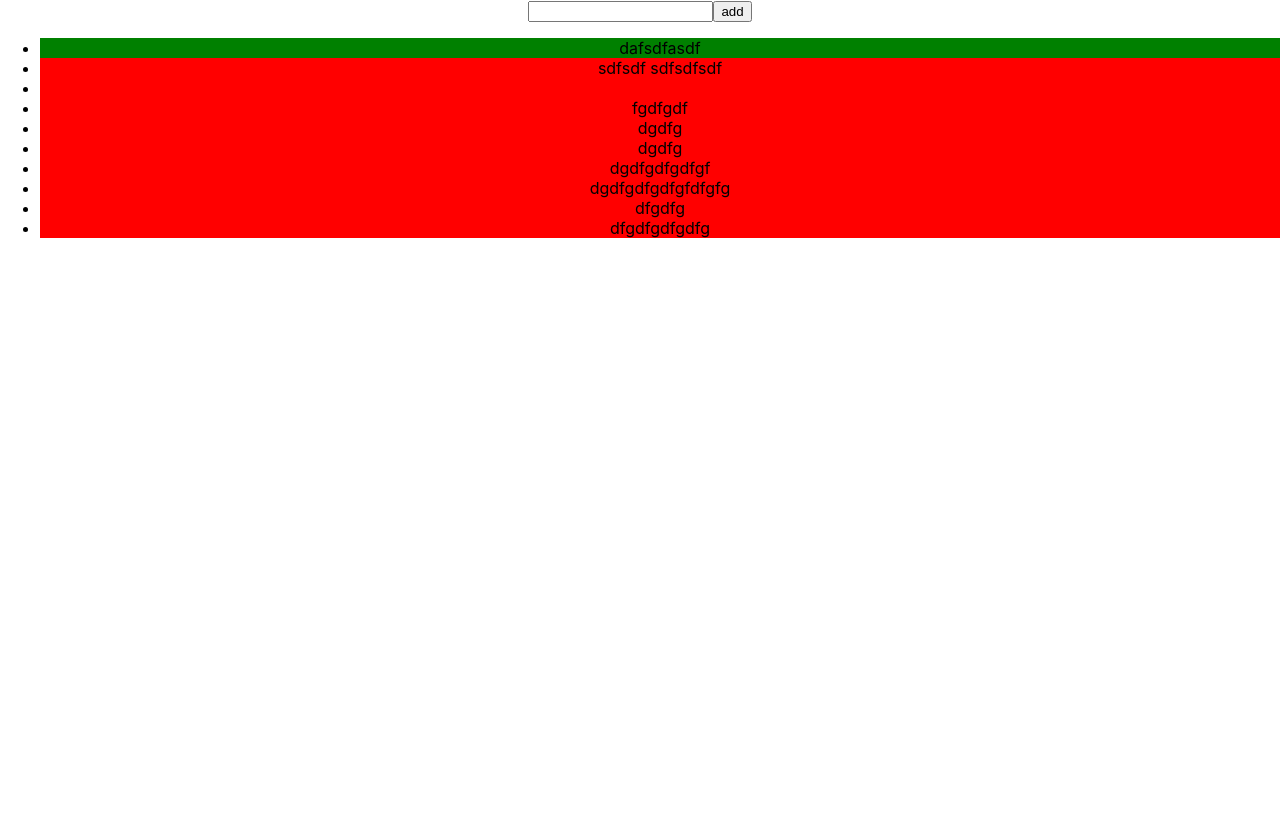
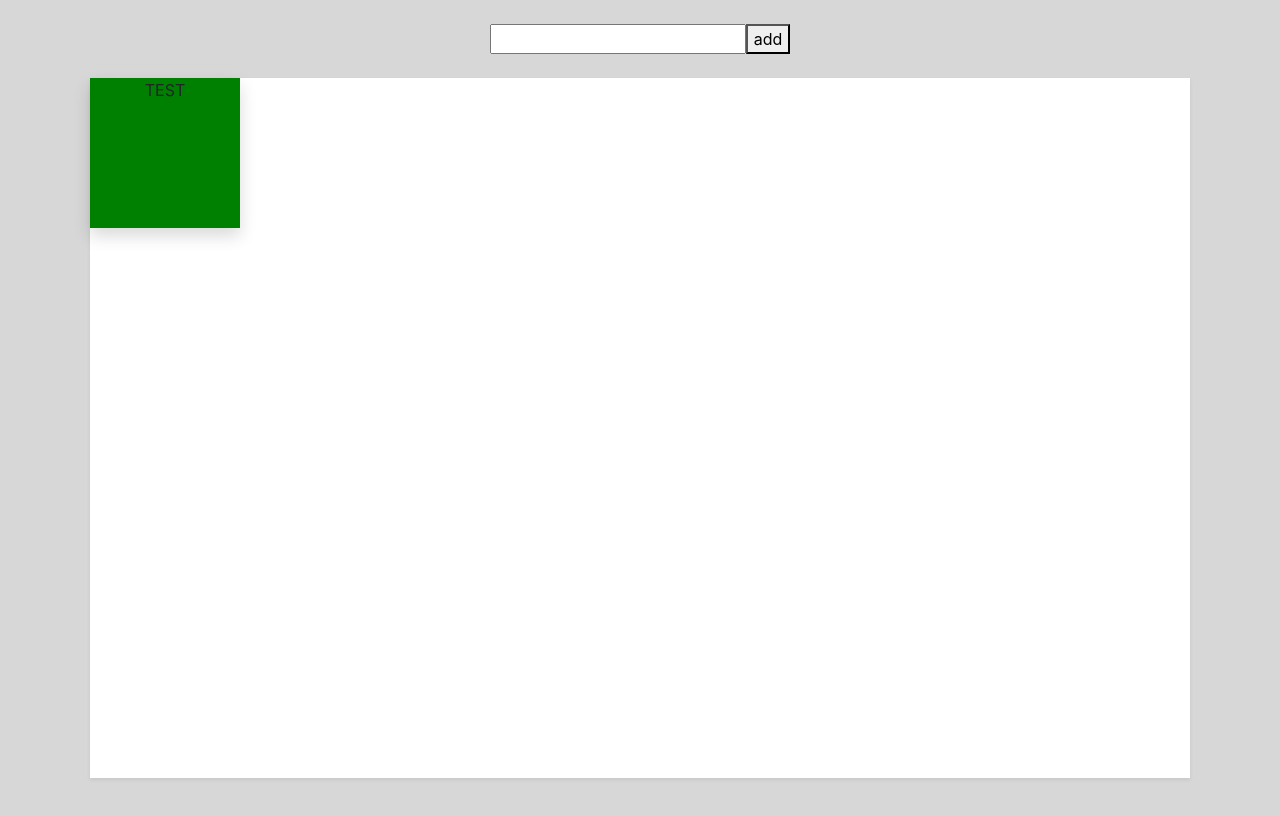
Before and after one commit to constantine-design/sticky-notes, a React (Create React App) app: page / in a window 1280 px wide. Built offline with nearby package versions, Linux system fonts and the light colour scheme; data requests are answered from the project's data file.

Commit message:
Moove on...

```diff
--- a/db.json
+++ b/db.json
@@ -1,54 +1,9 @@
 {
   "todos": [
     {
-      "title": "dafsdfasdf",
+      "title": "TEST",
       "isDone": true,
       "id": 4
-    },
-    {
-      "title": "sdfsdf sdfsdfsdf",
-      "isDone": false,
-      "id": 5
-    },
-    {
-      "title": "",
-      "isDone": false,
-      "id": 6
-    },
-    {
-      "title": "fgdfgdf",
-      "isDone": false,
-      "id": 7
-    },
-    {
-      "title": "dgdfg",
-      "isDone": false,
-      "id": 8
-    },
-    {
-      "title": "dgdfg",
-      "isDone": false,
-      "id": 9
-    },
-    {
-      "title": "dgdfgdfgdfgf",
-      "isDone": false,
-      "id": 10
-    },
-    {
-      "title": "dgdfgdfgdfgfdfgfg",
-      "isDone": false,
-      "id": 11
-    },
-    {
-      "title": "dfgdfg",
-      "isDone": false,
-      "id": 12
-    },
-    {
-      "title": "dfgdfgdfgdfg",
-      "isDone": false,
-      "id": 13
     }
   ]
 }
--- a/public/index.html
+++ b/public/index.html
@@ -5,39 +5,16 @@
     <link rel="icon" href="%PUBLIC_URL%/favicon.ico" />
     <meta name="viewport" content="width=device-width, initial-scale=1" />
     <meta name="theme-color" content="#000000" />
-    <meta
-      name="description"
-      content="Web site created using create-react-app"
-    />
+    <meta name="description" content="Web site created using create-react-app" />
     <link rel="apple-touch-icon" href="%PUBLIC_URL%/logo192.png" />
-    <!--
-      manifest.json provides metadata used when your web app is installed on a
-      user's mobile device or desktop. See https://developers.google.com/web/fundamentals/web-app-manifest/
-    -->
     <link rel="manifest" href="%PUBLIC_URL%/manifest.json" />
-    <!--
-      Notice the use of %PUBLIC_URL% in the tags above.
-      It will be replaced with the URL of the `public` folder during the build.
-      Only files inside the `public` folder can be referenced from the HTML.
-
-      Unlike "/favicon.ico" or "favicon.ico", "%PUBLIC_URL%/favicon.ico" will
-      work correctly both with client-side routing and a non-root public URL.
-      Learn how to configure a non-root public URL by running `npm run build`.
-    -->
-    <title>React App</title>
+    <title>Users App</title>
+    <link href="https://cdn.jsdelivr.net/npm/bootstrap@5.0.2/dist/css/bootstrap.min.css" rel="stylesheet" integrity="sha384-EVSTQN3/azprG1Anm3QDgpJLIm9Nao0Yz1ztcQTwFspd3yD65VohhpuuCOmLASjC" crossorigin="anonymous">
   </head>
   <body>
     <noscript>You need to enable JavaScript to run this app.</noscript>
     <div id="root"></div>
-    <!--
-      This HTML file is a template.
-      If you open it directly in the browser, you will see an empty page.
-
-      You can add webfonts, meta tags, or analytics to this file.
-      The build step will place the bundled scripts into the <body> tag.
-
-      To begin the development, run `npm start` or `yarn start`.
-      To create a production bundle, use `npm run build` or `yarn build`.
-    -->
+    <script src="https://cdn.jsdelivr.net/npm/@popperjs/core@2.9.2/dist/umd/popper.min.js" integrity="sha384-IQsoLXl5PILFhosVNubq5LC7Qb9DXgDA9i+tQ8Zj3iwWAwPtgFTxbJ8NT4GN1R8p" crossorigin="anonymous"></script>
+    <script src="https://cdn.jsdelivr.net/npm/bootstrap@5.0.2/dist/js/bootstrap.min.js" integrity="sha384-cVKIPhGWiC2Al4u+LWgxfKTRIcfu0JTxR+EQDz/bgldoEyl4H0zUF0QKbrJ0EcQF" crossorigin="anonymous"></script>
   </body>
 </html>
--- a/src/App.css
+++ b/src/App.css
@@ -1,3 +1,7 @@
+body {
+  background-color: #d7d7d7;
+}
+
 .App {
   text-align: center;
 }
--- a/src/App.js
+++ b/src/App.js
@@ -1,4 +1,3 @@
-import logo from './logo.svg';
 import './App.css';
 import { useState, useEffect } from 'react';
 import api from "./util/api";
@@ -30,9 +29,11 @@ function App() {
   }
 
   return (
-    <div className="App">
-      <input value={title} onChange={(e) => setTitle(e.target.value)}/>
-      <button type="button" onClick={saveTodo}>add</button>
+    <div className="App py-4">
+      <div className="container">
+        <input className="mb-4" value={title} onChange={(e) => setTitle(e.target.value)}/>
+        <button type="button" onClick={saveTodo}>add</button>
+      </div>
       <TodoList
         items={todos}
         onItemClick={onTodoClick}
--- a/src/TodoItem.jsx
+++ b/src/TodoItem.jsx
@@ -1,6 +1,10 @@
 const TodoItem = ({item, onClick}) => {
     return (
-        <li style={getStyles(item)} onClick={onClick.bind(null, item)}>
+        <li
+          className="position-absolute shadow"
+          style={getStyles(item)}
+          onClick={onClick.bind(null, item)}
+        >
             {item.title}
         </li>
     );
@@ -10,6 +14,8 @@ export default TodoItem;
 
 const getStyles = (item) => {
     return({
-        backgroundColor: item.isDone ? "green" : "red"
+        backgroundColor: item.isDone ? "green" : "red",
+        width: "150px",
+        height: "150px",
     });
 }
--- a/src/TodoList.jsx
+++ b/src/TodoList.jsx
@@ -2,11 +2,15 @@ import TodoItem from "./TodoItem";
 
 const TodoList = (props) => {
     return(
-        <ul>
+        <ul
+          className="position-relative list-unstyled bg-white shadow-sm mx-auto"
+          style={{height: "700px", width: "1100px"}}
+        >
             {props.items.map(item =>
                <TodoItem
                 item={item}
                 onClick={props.onItemClick}
+                //onMouseMove={(e)=>{ console.log( e.clientX ); }}
                />
             )}
         </ul>
```
